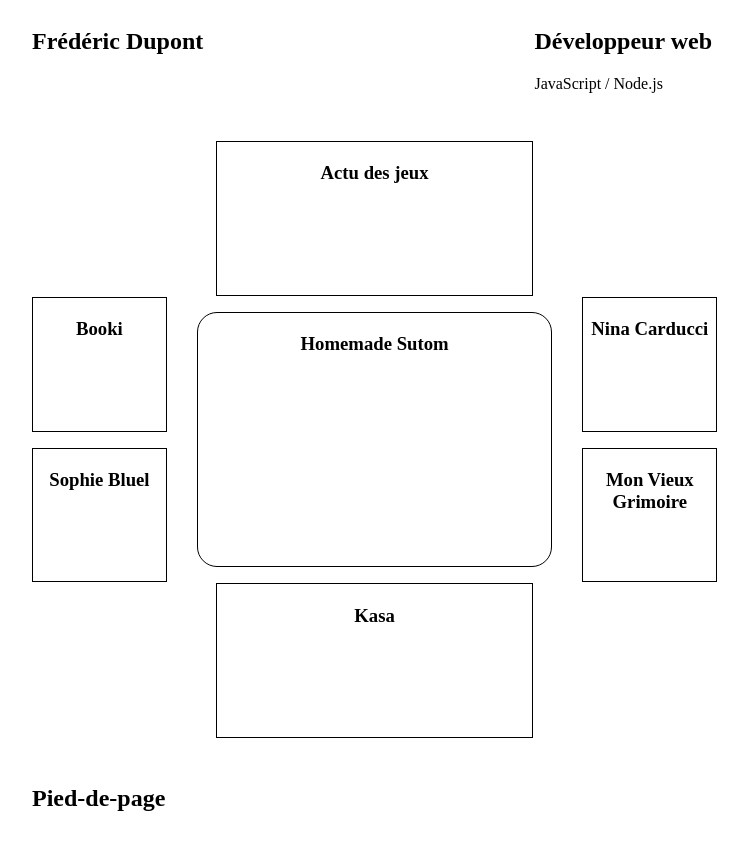
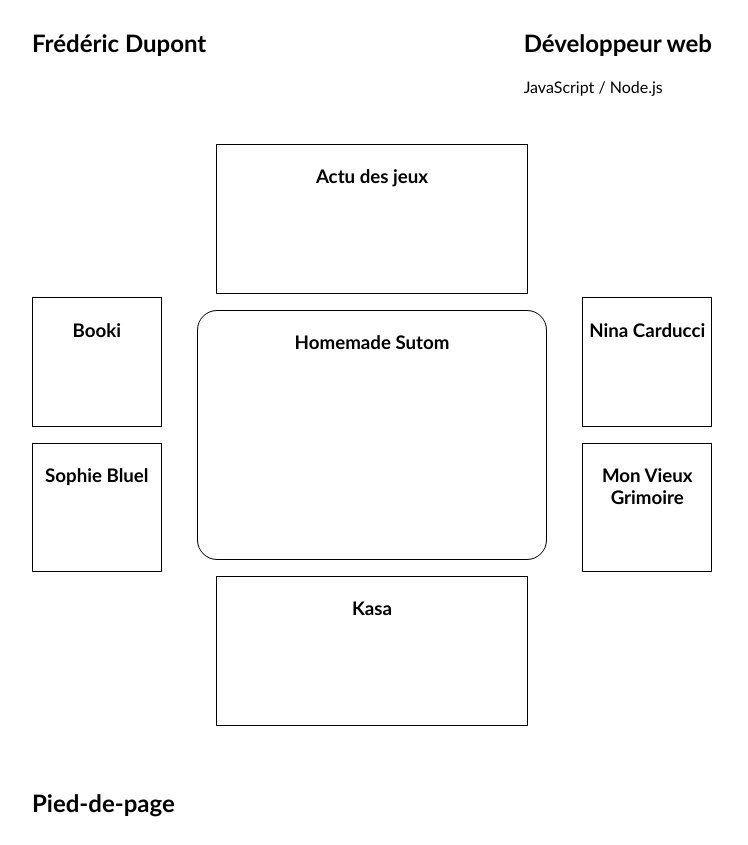
Before and after one commit to fx719/portfolio-public, a React (Vite) app: page / in a window 1280 px wide. Shown: the whole page, without its empty margins (268-1016 px from the left). Built offline with nearby package versions, Linux system fonts and the light colour scheme.

Commit message:
style(all): change font-family to Trebuchet MS

```diff
--- a/src/components/ProjectCard/index.jsx
+++ b/src/components/ProjectCard/index.jsx
@@ -3,7 +3,7 @@
 
 export default function ProjectCard({ projectUrl, projectName }) {
     return (
-        <a href={projectUrl}>
+        <a target="_blank" href={projectUrl}>
             <div className="projectCard">
                 <h3>{projectName}</h3>
             </div>
--- a/src/index.css
+++ b/src/index.css
@@ -1,3 +1,8 @@
+* {
+    box-sizing: border-box;
+    font-family: 'Trebuchet MS', 'Lucida Sans Unicode', 'Lucida Grande', 'Lucida Sans', Arial, sans-serif;
+}
+
 body {
     max-width: 1440px;
     min-width: 320px;
```
